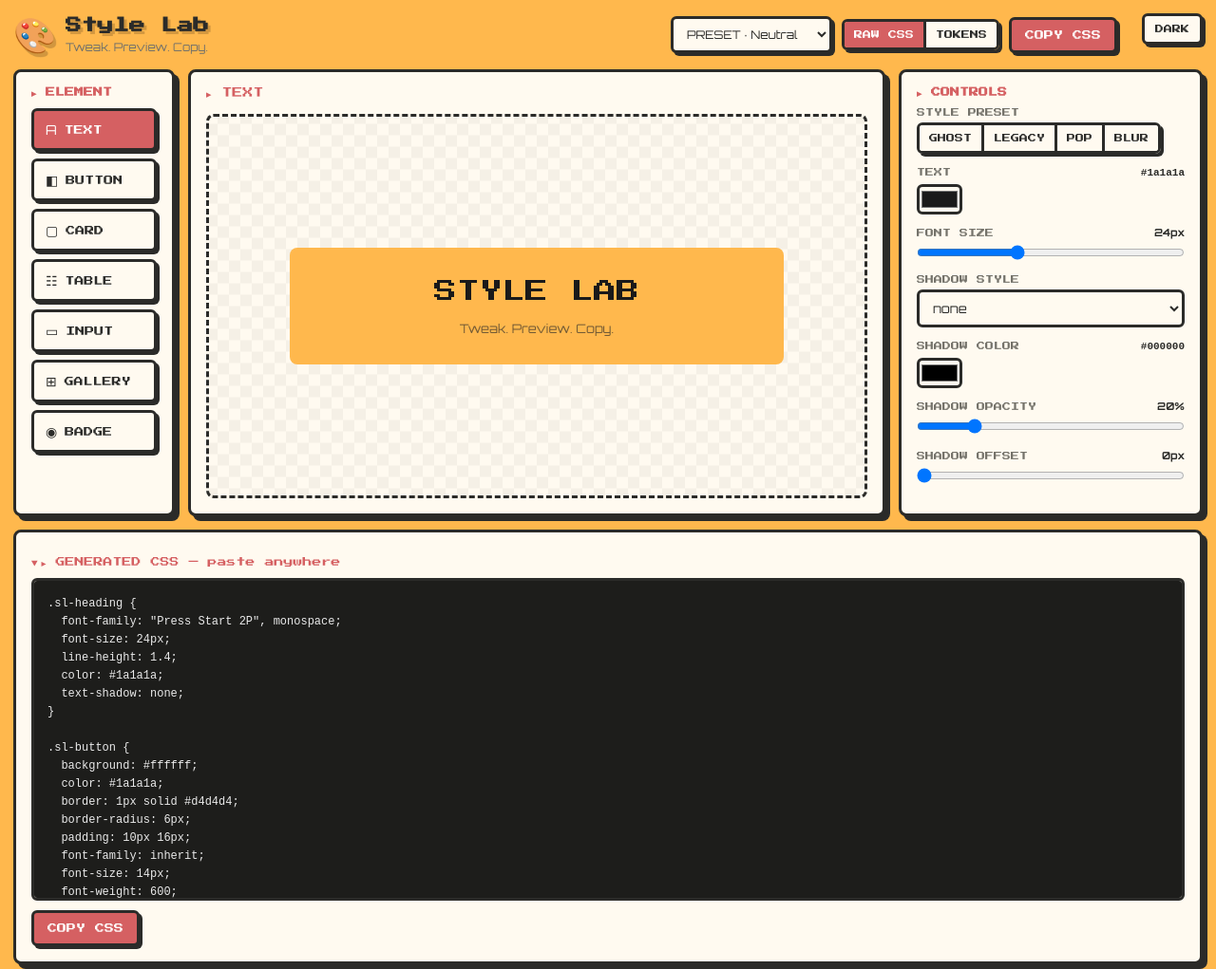
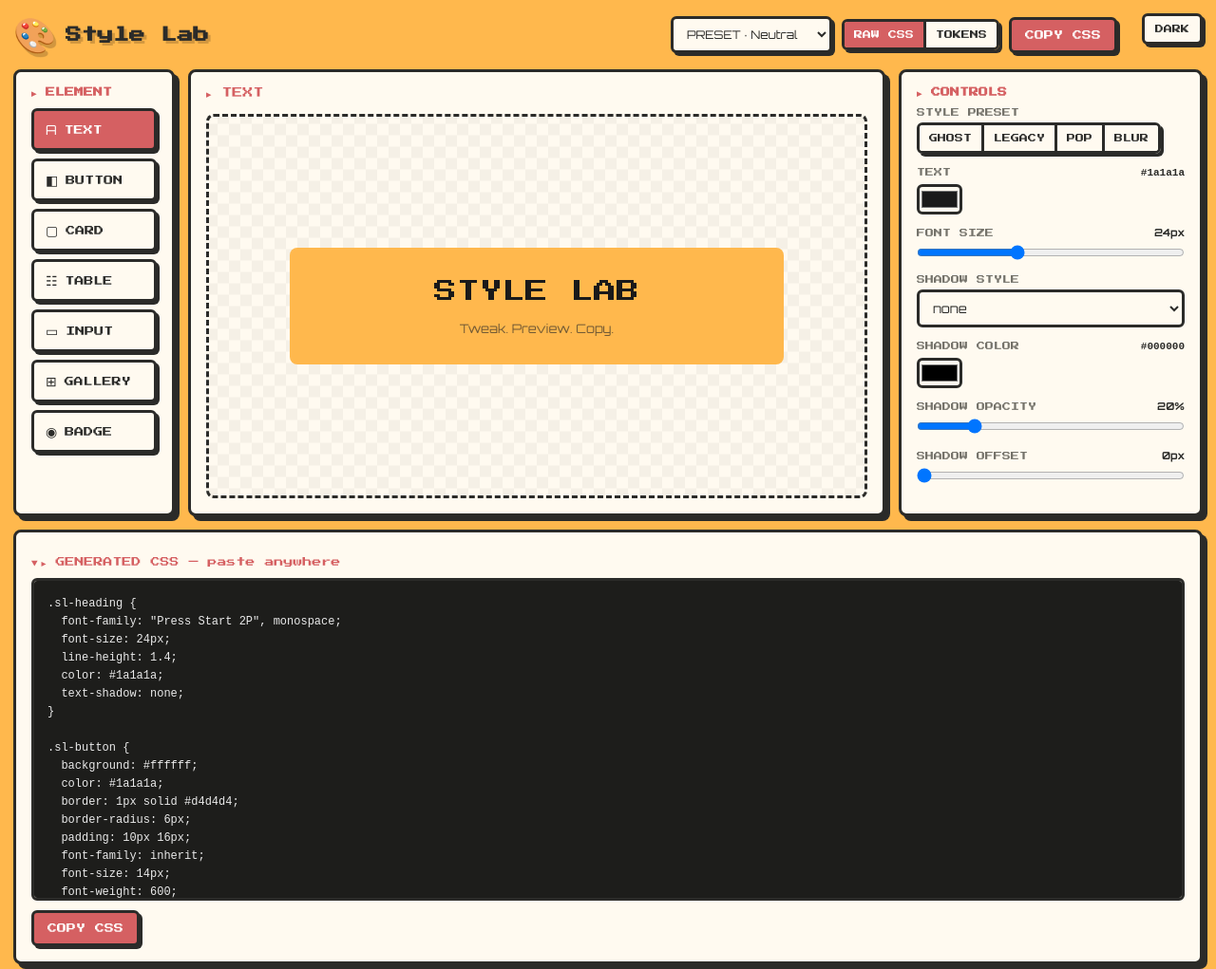
Before and after one commit to sol-apps/style-lab, a plain HTML site: page index.html in a window 1280 px wide. Shown: the top 1021 px of the page at 95% size. Drawn offline with Linux system fonts and the light colour scheme.

Commit message:
Remove tagline flavour text
Drops the marketing subtitle under the app title (and its now-dead CSS).

Co-Authored-By: Claude Opus 4.8 <noreply@anthropic.com>

```diff
--- a/index.html
+++ b/index.html
@@ -29,7 +29,6 @@
     .topbar .brand .emoji{ font-size:36px; filter:drop-shadow(3px 4px 0 rgba(0,0,0,.18)); }
     .topbar h1{ font-family:"Press Start 2P",monospace; font-size:clamp(.85rem,2vw,1.05rem); line-height:1.3;
       text-shadow:3px 3px 0 rgba(0,0,0,.18); }
-    .topbar .sub{ color:var(--muted); font-size:12px; margin-top:4px; }
     .topbar .actions{ display:flex; gap:10px; align-items:center; flex-wrap:wrap; margin-left:auto; }
 
     .panel{ background:var(--panel); border:3px solid var(--line); border-radius:8px;
@@ -116,7 +115,6 @@
       <div class="emoji">🎨</div>
       <div>
         <h1>Style Lab</h1>
-        <div class="sub">Tweak. Preview. Copy.</div>
       </div>
     </div>
     <div class="actions">
```
